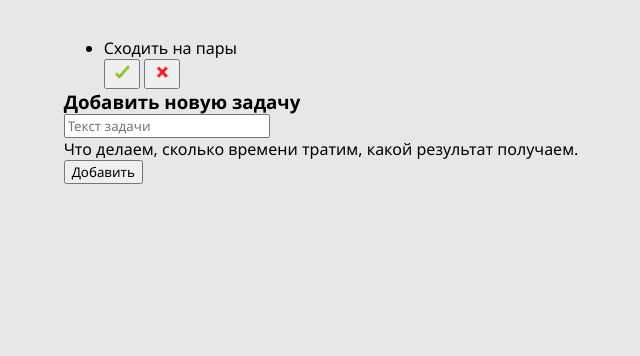
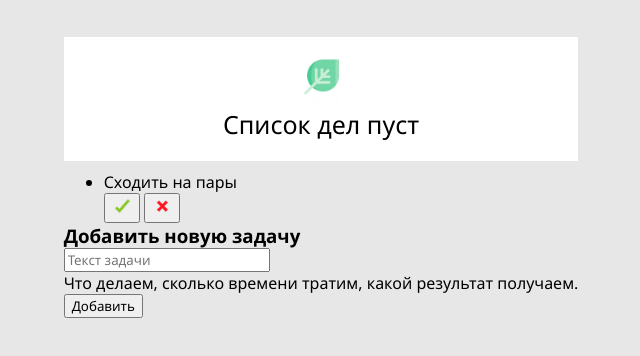
Before and after one commit to ulyazyuzya/todo-list, a plain HTML site: page index.html in a window 1280 px wide. Shown: the part 198-554 px from the top of the page, without its empty margins (319-959 px from the left). Drawn offline with Linux system fonts and the light colour scheme.

Commit message:
add empty list

```diff
--- a/css/style.css
+++ b/css/style.css
@@ -35,3 +35,17 @@ header h1 {
     margin: 0 auto;
     max-width: 60%;
 }
+
+.empty_list {
+    display: flex;
+    flex-direction: column;
+    align-items: center;
+    background-color: rgb(255, 255, 255);
+    padding: 20px 20px;
+    margin-bottom: 10px;
+
+}
+.empty_list .empty_list_text {
+    font-size: 25px;
+
+}
--- a/index.html
+++ b/index.html
@@ -4,7 +4,7 @@
     <meta charset="UTF-8">
     <meta http-equiv="X-UA-Compatible" content="IE=edge">
     <meta name="viewport" content="width=device-width, initial-scale=1.0">
-    <title>todo list</title>
+    <title>ToDo приложение</title>
     <link rel="stylesheet" href="css/style.css"/>
 </head>
 <body>
@@ -17,6 +17,14 @@
     </header>
 
     <main class="main">
+
+        <section class="empty_">
+            <div class="empty_list">
+                <img src="img/leaf.png" alt="leaf" class="empty_list_img" width="50">
+                <div class="empty_list_text">Список дел пуст</div>
+            </div>
+        </section>
+
         <section class="tasks">
             <div class="tasks_container">
                 <ul class="tasks_list">
```
